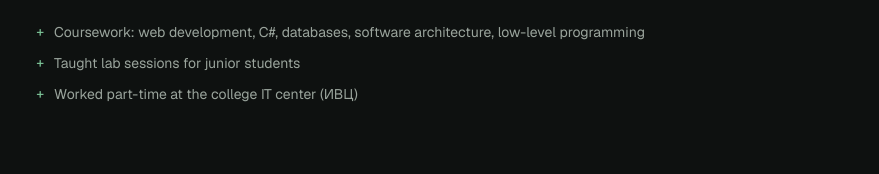
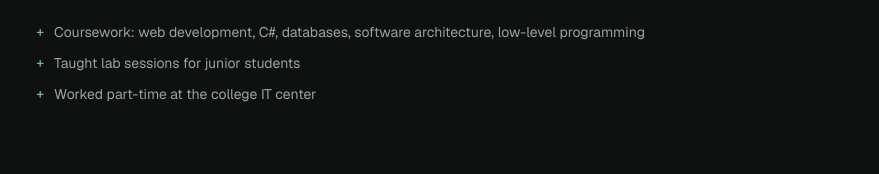
Before and after one commit to inesin1/web-cv, a React (Vite) app: page / in a window 1280 px wide. Shown: the part 4178-4352 px from the top of the page, without its empty margins (200-1079 px from the left). Built offline with nearby package versions, Linux system fonts and the light colour scheme.

Commit message:
fix: drop cyrillic abbreviation from english extras

```diff
--- a/src/data.ts
+++ b/src/data.ts
@@ -255,7 +255,7 @@ export const CV_DATA: Record<Lang, CVData> = {
       extras: [
         'Coursework: web development, C#, databases, software architecture, low-level programming',
         'Taught lab sessions for junior students',
-        'Worked part-time at the college IT center (ИВЦ)',
+        'Worked part-time at the college IT center',
       ],
     },
     contact: {
```
